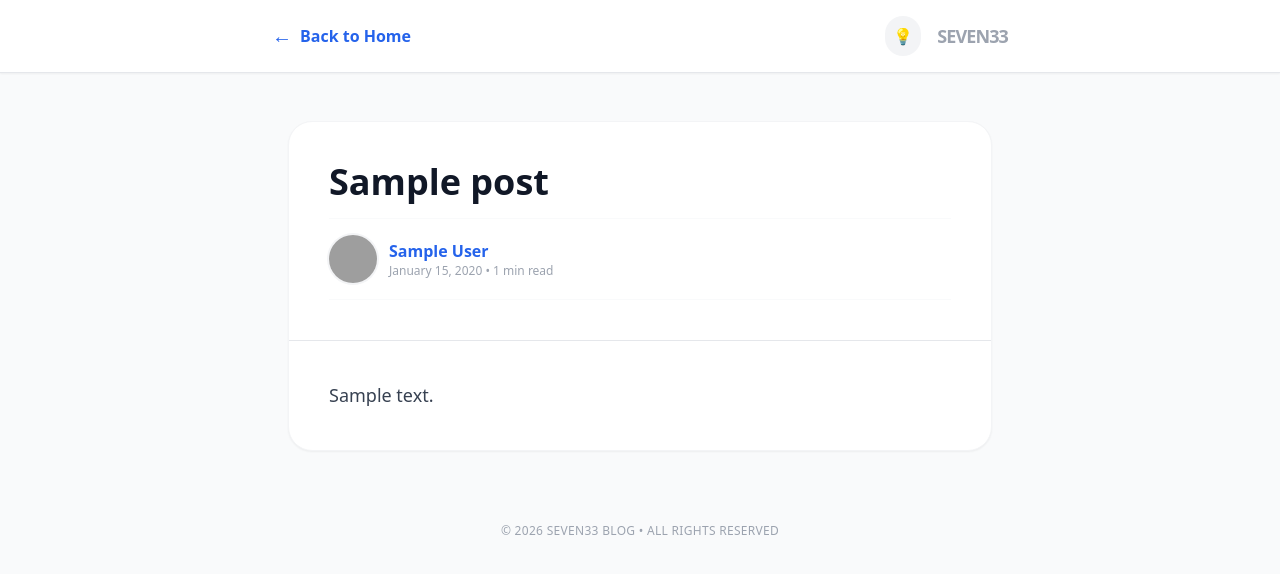
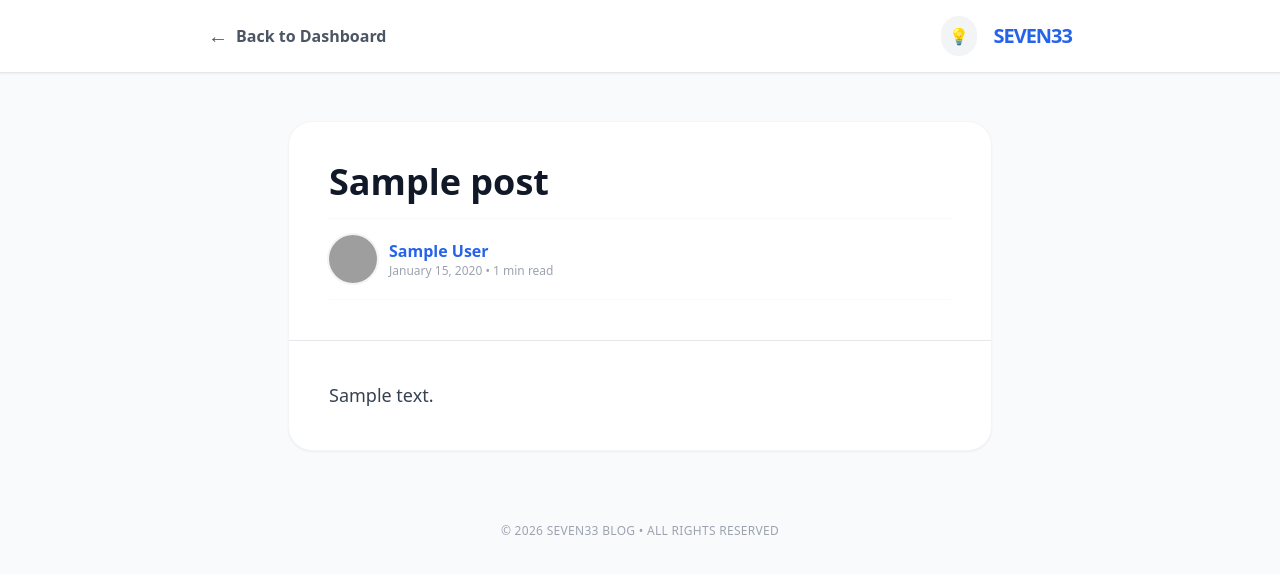
Before and after one commit to Seven25-ui/flask_blog, a Flask app: page /post/sample in a window 1280 px wide. Shown: the top 574 px of the page. Run offline with Flask 3, Linux system fonts and the light colour scheme; tables that the repository leaves empty hold one stand-in row (values such as "Sample post"); some libraries are stand-ins or nearby versions; grey boxes are pictures that could not be loaded.

Commit message:
Auto-update: 2026-01-18 14:30:19

```diff
--- a/app.py
+++ b/app.py
@@ -59,15 +59,16 @@ class Post(db.Model):
     media_file = db.Column(db.String(500), nullable=True)
     media_type = db.Column(db.String(10), nullable=True)
 
-    # KINI ANG MU-FIX SA TANANG ERROR:
-    # 1. Inig delete sa Post, ma-delete sab ang tanang LIKES niini
+    # --- KINI ANG MO-FIX SA TANANG DELETE ERRORS ---
+
+    # Inig delete sa Post, ma-delete sab ang tanang LIKES
     likes = db.relationship('Like', backref='post', cascade="all, delete-orphan", lazy=True)
 
-    # 2. Inig delete sa Post, ma-delete sab ang tanang COMMENTS niini
+    # Inig delete sa Post, ma-delete sab ang tanang COMMENTS
     comments = db.relationship('Comment', backref='post', cascade="all, delete-orphan", lazy=True)
 
-    # 3. Kung naa kay Notifications nga nakakonekta sa Post, i-add sab ni:
-    # notifications = db.relationship('Notification', backref='post', cascade="all, delete-orphan", lazy=True)
+    # MAO NI ANG IMPORTANTE PARA SA NOTIFICATIONS (Gi-uncomment nako)
+    notifications = db.relationship('Notification', backref='post', cascade="all, delete-orphan", lazy=True)
 
 class Reaction(db.Model):
     id = db.Column(db.Integer, primary_key=True)
@@ -378,16 +379,6 @@ def edit_post(post_id):
         return redirect(url_for('dashboard'))
     return render_template('edit_post.html', post=post)
 
-@app.route('/delete/<int:post_id>', methods=['POST'])
-@login_required
-def delete_post(post_id):
-    post = Post.query.get_or_404(post_id)
-    user = db.session.get(User, session['user_id'])
-    if post.author == user.username or user.is_admin:
-        db.session.delete(post)
-        db.session.commit()
-    return redirect(url_for('dashboard'))
-
 @app.route('/approve/<int:post_id>', methods=['POST'])
 @login_required
 def approve_post(post_id):
@@ -541,15 +532,26 @@ def view_post(slug):
     post = Post.query.filter_by(slug=slug).first_or_404()
     return render_template('view_post.html', post=post)
 
-@app.route('/delete_comment/<int:comment_id>', methods=['POST'])
-def delete_comment(comment_id):
-    if 'user_id' not in session: return {"error": "Unauthorized"}, 401
-    comment = db.session.get(Comment, comment_id)
-    if not comment: return {"error": "Comment not found"}, 404
-    if comment.user_id != session['user_id']: return {"error": "Permission denied"}, 403
-    db.session.delete(comment)
-    db.session.commit()
-    return {"success": True}
+@app.route('/delete-post/<int:post_id>', methods=['POST'])
+def delete_post(post_id):
+    if 'user_id' not in session:
+        return redirect(url_for('login'))
+
+    user = db.session.get(User, session['user_id'])
+    post = Post.query.get_or_404(post_id)
+
+    # Mao ni ang logic: (Kaugalingon post) OR (Siya ang Admin)
+    if post.author_id == user.id or user.is_admin:
+        try:
+            db.session.delete(post)
+            db.session.commit()
+            return redirect(url_for('dashboard'))
+        except Exception as e:
+            db.session.rollback()
+            return f"Error deleting post: {e}", 500
+    else:
+        # Kung dili tag-iya ug dili admin, pakit-on sa error
+        return "Bawal! Dili ni nimo post.", 403
 
 @app.route('/sw.js')
 def serve_sw():
@@ -630,30 +632,6 @@ def send_message(receiver_id):
         print(f"Error: {e}")
         return "Error sending message.", 500
 
-@app.route('/delete_message/<int:message_id>')
-@login_required
-def delete_message(message_id):
-    # Pangitaon ang message sa database gamit ang ID
-    msg = Message.query.get_or_404(message_id)
-
-    # SECURITY CHECK: Siguroha nga ang nag-delete kay ang sender gyud
-    # Para dili mapapas sa uban ang dili ilaha nga message
-    if msg.sender_id == session.get('user_id'):
-        try:
-            # Kung naay mga reply kani nga message,
-            # kinahanglan nato i-handle (i-set to null ang parent_id sa replies)
-            Message.query.filter_by(parent_id=message_id).update({"parent_id": None})
-
-            db.session.delete(msg)
-            db.session.commit()
-        except Exception as e:
-            db.session.rollback()
-            print(f"Delete Error: {e}")
-            return "Error deleting message", 500
-
-    # Inig human delete, i-balik siya sa iyang gi-gikanan nga page
-    return redirect(request.referrer or url_for('inbox'))
-
 @app.route('/react_message/<int:message_id>', methods=['POST'])
 @login_required
 def react_message(message_id):
--- a/templates/edit_post.html
+++ b/templates/edit_post.html
@@ -13,7 +13,7 @@
 
 <header class="flex justify-between items-center p-4 bg-white dark:bg-gray-800 shadow">
     <div>
-        <a href="{{ url_for('dashboard') }}" class="text-blue-600 dark:text-blue-400 hover:underline">← Back to My Dashboard</a>
+        <a href="{{ url_for('dashboard') }}" class="text-blue-600 dark:text-blue-400 hover:underline">← Back to Dashboard</a>
     </div>
     <div class="flex items-center space-x-4">
         <button id="darkToggle" class="px-2 py-1 bg-gray-200 dark:bg-gray-700 rounded text-gray-800 dark:text-gray-200 hover:bg-gray-300 dark:hover:bg-gray-600 transition">💡</button>
--- a/templates/view_post.html
+++ b/templates/view_post.html
@@ -10,15 +10,15 @@
 <body class="bg-gray-50 dark:bg-gray-900 text-gray-900 dark:text-gray-100 transition-colors duration-300 min-h-screen">
 
 <header class="bg-white dark:bg-gray-800 shadow-sm sticky top-0 z-50 border-b dark:border-gray-700">
-    <div class="max-w-3xl mx-auto p-4 flex justify-between items-center">
-        <a href="{{ url_for('public_home') }}" class="text-blue-600 font-bold flex items-center gap-2 hover:underline group">
+    <div class="max-w-4xl mx-auto p-4 flex justify-between items-center">
+        <a href="{{ url_for('dashboard') }}" class="flex items-center gap-2 group text-gray-600 dark:text-gray-400 hover:text-blue-600 dark:hover:text-blue-400 transition-all font-bold">
             <span class="text-xl transition-transform group-hover:-translate-x-1">←</span>
-            <span>Back to Home</span>
+            <span>Back to Dashboard</span>
         </a>
 
         <div class="flex items-center gap-4">
             <button id="darkToggle" class="p-2 bg-gray-100 dark:bg-gray-700 rounded-full hover:bg-gray-200 dark:hover:bg-gray-600 transition">💡</button>
-            <h1 class="text-lg font-black tracking-tighter text-gray-400 select-none">SEVEN33</h1>
+            <h1 class="text-xl font-black tracking-tighter text-blue-600 select-none">SEVEN33</h1>
         </div>
     </div>
 </header>
@@ -44,11 +44,11 @@
         </div>
 
         {% if post.media_file %}
-        <div class="w-full bg-gray-100 dark:bg-gray-900 border-b dark:border-gray-700">
+        <div class="w-full bg-gray-100 dark:bg-gray-900 border-b dark:border-gray-700 text-center">
             {% if post.media_type == 'image' %}
                 <img src="{{ post.media_file }}" class="w-full h-auto max-h-[700px] object-contain mx-auto" alt="{{ post.title }}">
             {% elif post.media_type == 'video' %}
-                <video controls class="w-full shadow-inner">
+                <video controls class="w-full shadow-inner max-h-[700px]">
                     <source src="{{ post.media_file }}" type="video/mp4">
                     Your browser does not support the video playback.
                 </video>
```
